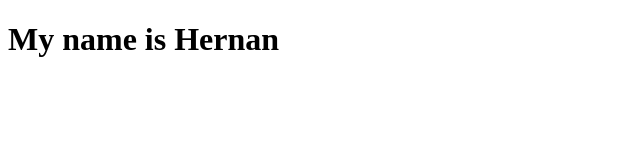
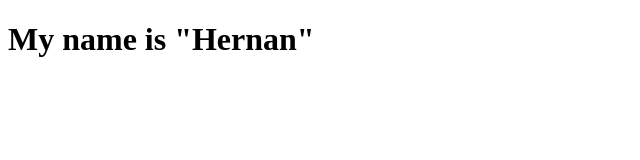
Before and after one commit to HernanMota2016/first-github-project, a plain HTML site: page index.html in a window 1280 px wide. Shown: the full height of the page, 0-640 px from the left. Drawn offline with Linux system fonts and the light colour scheme.

Commit message:
added quotations

```diff
--- a/index.html
+++ b/index.html
@@ -7,6 +7,6 @@
   <title>Document</title>
 </head>
 <body>
-  <h1> My name is Hernan </h1>
+  <h1> My name is "Hernan"</h1>
 </body>
 </html>
```
